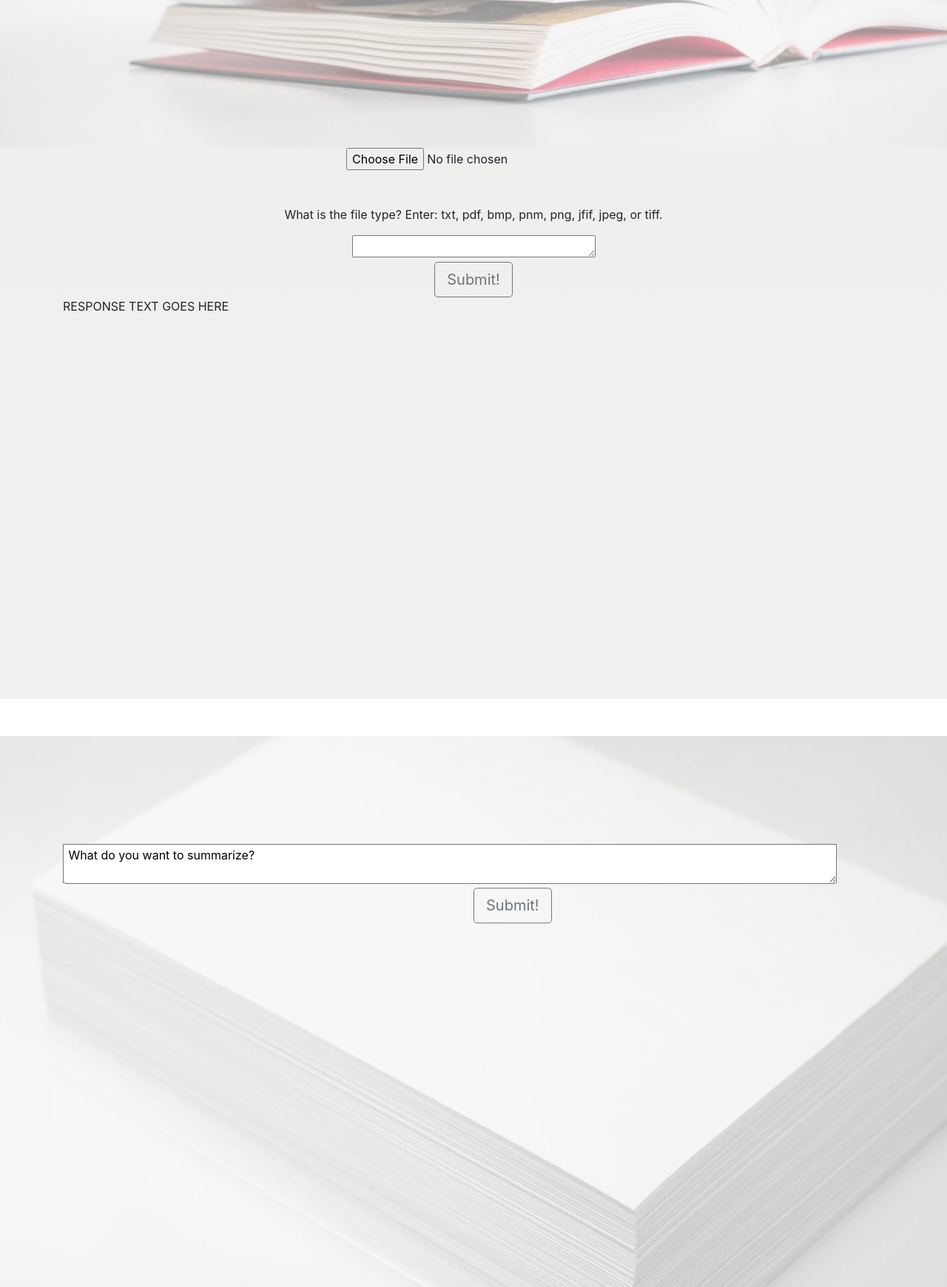
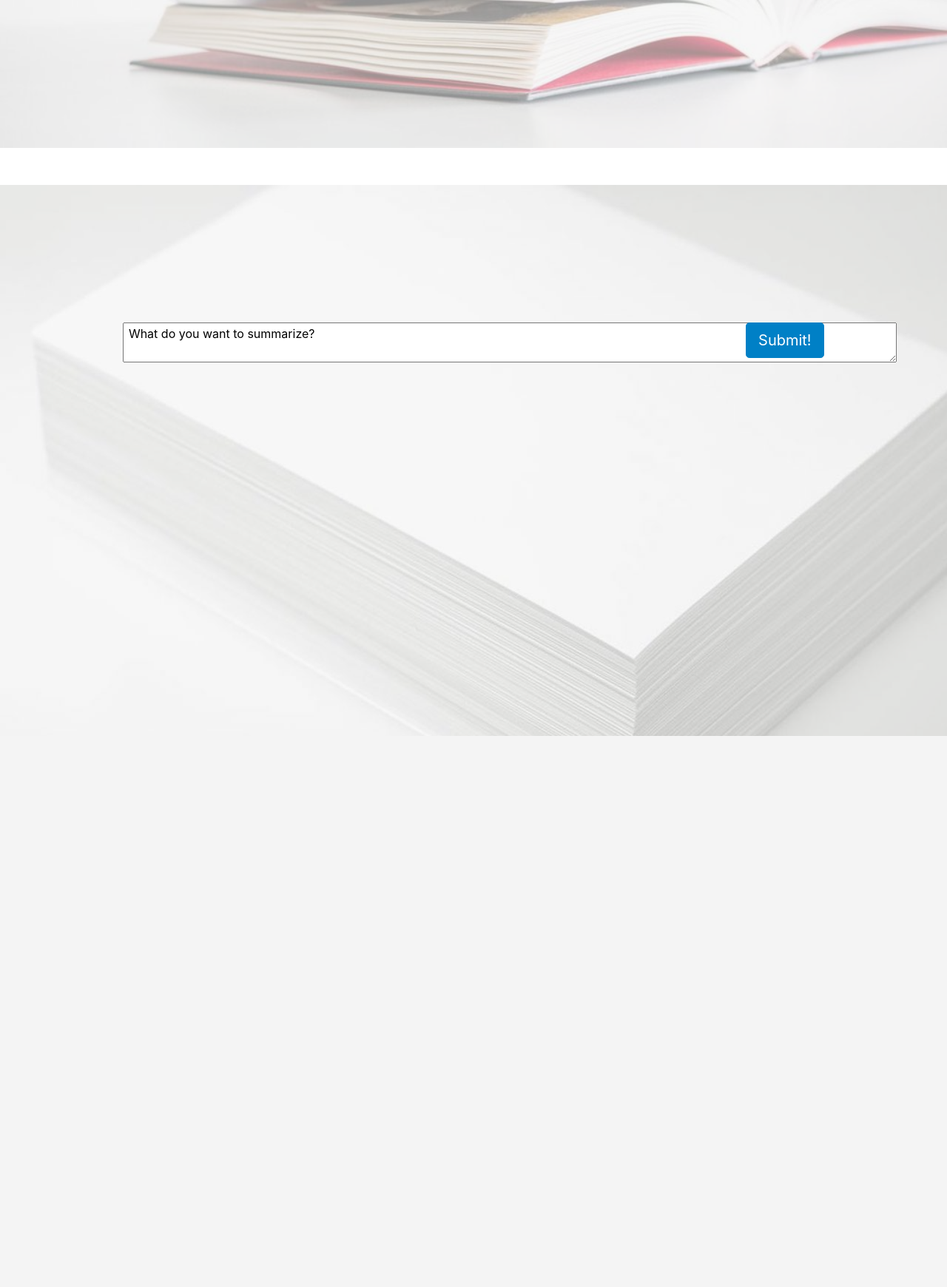
Before and after one commit to AndySheu/CalHacks2018, a Flask app: page / in a window 1280 px wide. Shown: the part 600-2340 px from the top of the page at 74% size. After the commit the page ends 1595 px from the top, so only its background shows below. Run offline with Flask 2, Linux system fonts and the light colour scheme; some libraries are stand-ins or nearby versions.

Commit message:
Do web design properly

```diff
--- a/flask_main.py
+++ b/flask_main.py
@@ -11,23 +11,5 @@ def search():
 def index():
     return render_template('index.html')
 
-@app.route('/summarizePDF', methods = ['Post'])
-def save():
-    print(-1)
-    fi = request.files['file']
-    print(0)
-    ty = request.form['file_type']
-    print(1)
-    file = open('a.' + ty, 'w')
-    print(2)
-    file.write(fi)
-    print(3)
-    file.close()
-    print(4)
-    a = summarize.main('a.' + ty)
-    print(a)
-    print('\n\n\n')
-    return a
-
 if __name__ == '__main__':
     app.run()
--- a/static/css/main.css
+++ b/static/css/main.css
@@ -81,23 +81,23 @@ background-color:#007bff!important
 	margin-left: auto;
 	position: absolute;
   	top: 25%;
-  	transform: translateY(-75%);
+    left: 13%;
 }
 
 #response {
 	margin-left: auto;
 	position: absolute;
   	top: 40%;
-  	transform: translateY(-60%);
+    left: 20%;
+    width: 60%;
 }
 
 #btn_submit_text {
 	margin-left: auto;
 	position: absolute;
-  	top: 32%;
-  	transform: translateY(-68%);
+  	top: 25%;
+    right: 13%;
+    border:1px  solid #0080C6;
+    background:#0080C6;
+    color:#fff;
 }
-
-/*.pdf_summarize p{
-	margin-top: 10em;
-}*/
--- a/static/js/main.js
+++ b/static/js/main.js
@@ -23,25 +23,7 @@ $(document).ready(function(){
  	},800)
   })
 
-  /*$(function() {
-    $('#btn_submit_text').click(function() {
-        $.ajax({
-            url: '/summarizeText',
-            data: $('#text_submit_form').serialize(),
-            type: 'POST',
-            success: function(response) {
-                console.log("success!");
-                $('#response').text(response);
-            },
-            error: function(error) {
-                console.log(error);
-            }
-        });
-    });
-  });
-*/
-
-  $('#btn_submit_text').on('click', function(e) {
+    $('#btn_submit_text').on('click', function(e) {
         e.preventDefault();
         $.ajax({
             url: '/summarizeText',
@@ -56,58 +38,4 @@ $(document).ready(function(){
             }
         });
     });
-  /*
-var file;
-var file_type;
-
-  $('#pdf_upload').on('change', function() {
-      file = this.files[0];
-      // Also see .name, .type
-  });
-
-  $('#file_type').on('change', function() {
-      file_type = this.text();
-  })
-
-  */
-
-  $('#btn_submit_pdf').on('click', function(e) {
-        e.preventDefault();
-        $.ajax({
-            url: '/summarizePDF',
-            data: new FormData($('#pdf_submit_form')[0]),
-            type: 'POST',
-
-            cache: false,
-            contentType: false,
-            processData: false,
-/*
-            xhr: function() {
-                var myXhr = $.ajaxSettings.xhr();
-                if (myXhr.upload) {
-                    // For handling the progress of the upload
-                    myXhr.upload.addEventListener('progress', function(e) {
-                        if (e.lengthComputable) {
-                            $('progress').attr({
-                                value: e.loaded,
-                                max: e.total,
-                            });
-                        }
-                    } , false);
-                }
-                return myXhr;
-            }*/
-
-            success: function(response) {
-                console.log("success!");
-                $('#response_pdf').text(response);
-            },
-            error: function(error) {
-                console.log(error);
-            }
-        });
-    });
-
-
-
 })
--- a/templates/index.html
+++ b/templates/index.html
@@ -55,23 +55,6 @@
    </div>
 </header>
 
-
-<div class = "pdf_summarize" id = "pdf_summarize">
-  <div class="overlay"></div>
-  	<div class = "container">
-      <form id = "pdf_submit_form" enctype="multipart/form-data" style = "text-align:center">
-        <input id = "pdf_upload" name="pdf_upload" type="file"/> <br> <br> <br>
-        <p> What is the file type? Enter: txt, pdf, bmp, pnm, png, jfif, jpeg, or tiff. </p>
-        <textarea id = "file_type" rows = "1" cols="30" name="file_type"> </textarea> <br>
-        <button id = "btn_submit_pdf" class="btn btn-outline-secondary btn-lg"> Submit! </button>
-      </form>
-
-      <div>
-          <p id = "response_pdf"> RESPONSE TEXT GOES HERE </p>
-      </div>
-  	</div>
-</div>
-
 <div class = "type_in_to_summarize" id = "type_in_to_summarize">
   <div class="overlay"></div>
   	<div class = "container" style = "margin-top: 50px">
@@ -87,10 +70,6 @@
   	</div>
 </div>
 
-
-
-
-
 <script
   src="https://code.jquery.com/jquery-3.3.1.js"
   integrity="sha256-2Kok7MbOyxpgUVvAk/HJ2jigOSYS2auK4Pfzbm7uH60="
```
